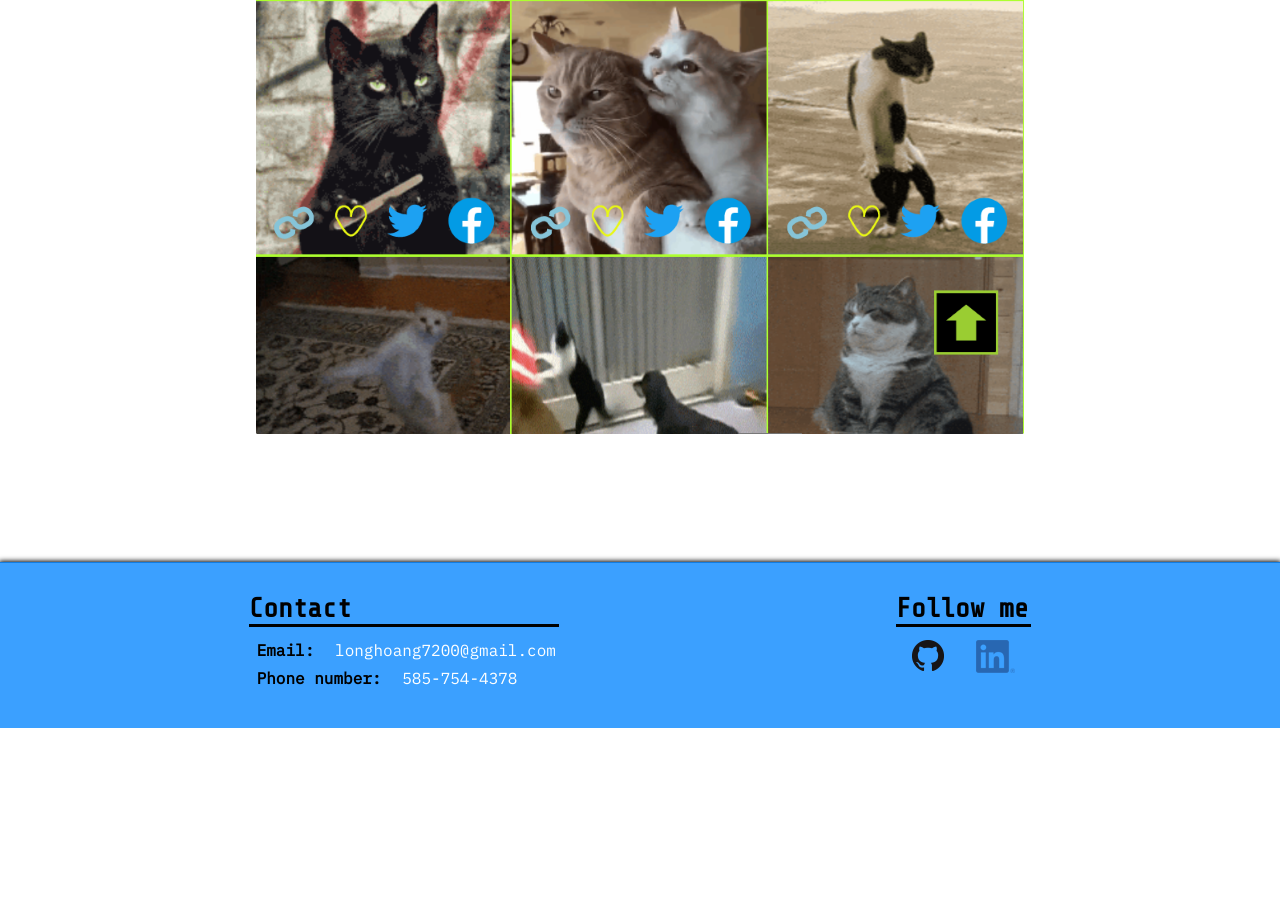
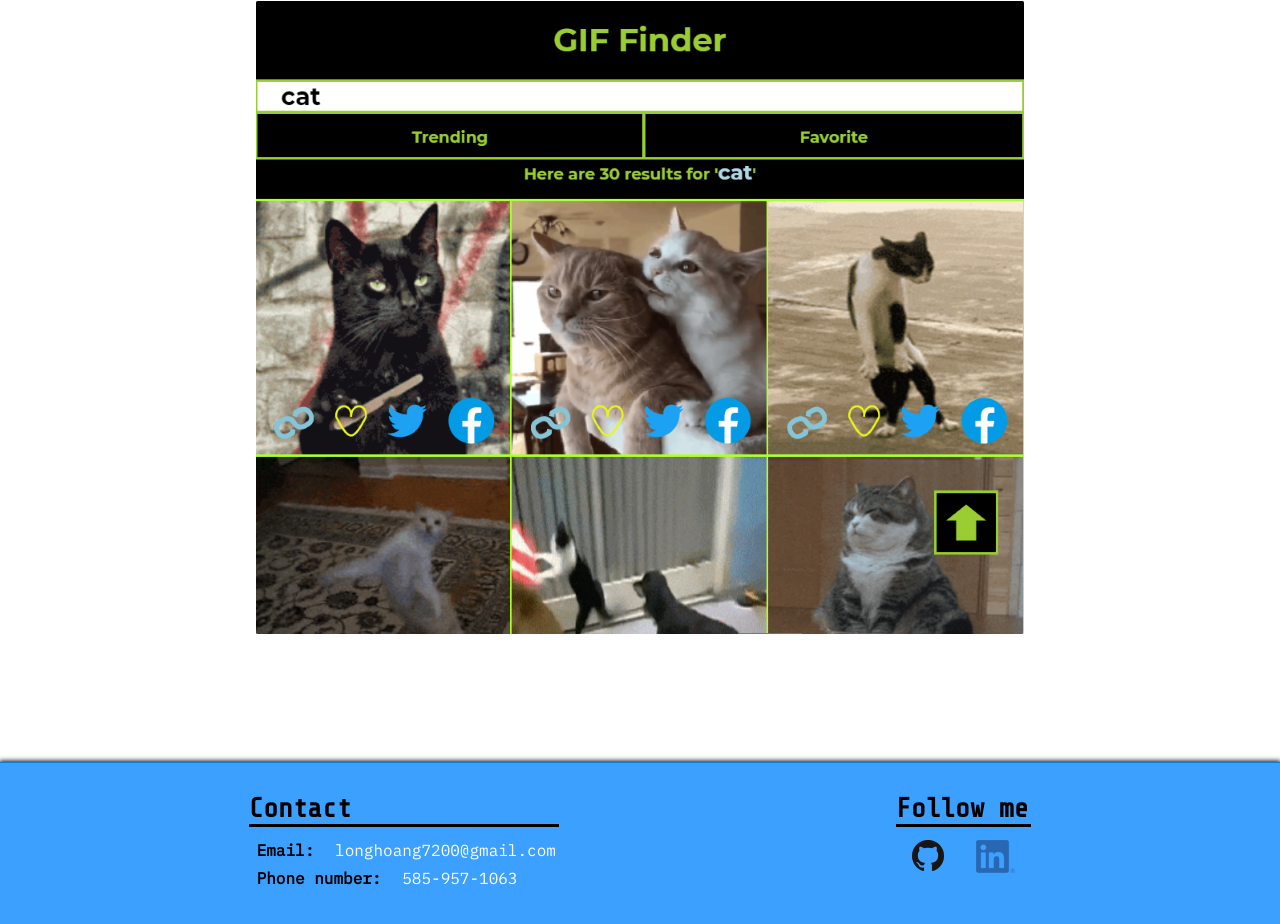
Before and after one commit to Long-T-Hoang/Long-T-Hoang.github.io, a plain HTML site: page index.html in a window 1280 px wide. Shown: the part 4238-5162 px from the top of the page. Before the commit the page ends 4966 px from the top, so only its background shows below. Drawn offline with nearby package versions, Linux system fonts and the light colour scheme; a web font is replaced by a local one.

```diff
--- a/index.html
+++ b/index.html
@@ -202,7 +202,7 @@
 
                     <li>
                         <p>Phone number: </p>
-                        <a href = "tel:+1585-754-4378">585-754-4378</a>
+                        <a href = "tel:+1585-957-1063">585-957-1063</a>
                     </li>
                 </ul>
             </div>
```
Also changed, not shown: media/long_hoang_2048px .jpg (added), media/long_hoang_300px.jpg.
